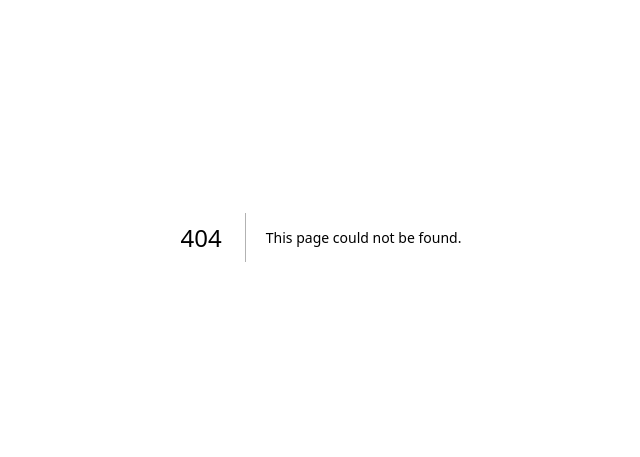
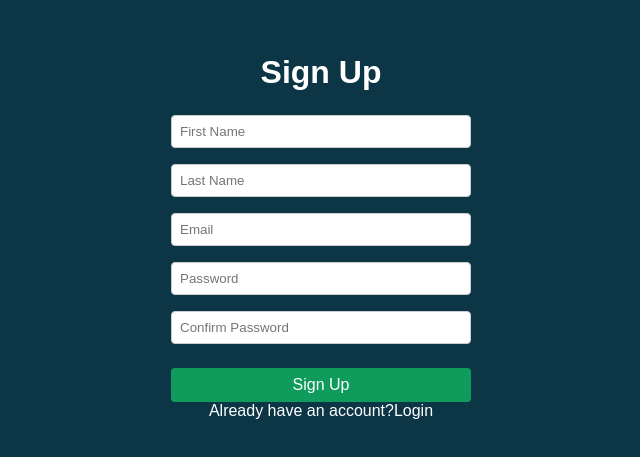
Before and after one commit to BilalSohailModi/movies-frontend, a Next.js app: page /signUp in a window 1280 px wide. Before the commit this address had no page. Shown: the part 163-620 px from the top of the page, without its empty margins (319-959 px from the left). Built offline with nearby package versions, Linux system fonts and the light colour scheme; no server answers.

Commit message:
feat: add login and signup

```diff
--- /dev/null
+++ b/src/app/signUp/page.tsx
@@ -0,0 +1,114 @@
+"use client";
+// src/pages/signup.tsx
+import React, { useEffect, useState } from "react";
+import styles from "../styles/SignUp.module.css"; // Importing CSS module
+import { me, signup } from "../services/authService";
+import { useRouter } from "next/navigation";
+import Link from "next/link";
+
+const SignUp: React.FC = () => {
+  const [firstName, setFirstName] = useState<string>("");
+  const [lastName, setLastName] = useState<string>("");
+
+  const [email, setEmail] = useState<string>("");
+  const [password, setPassword] = useState<string>("");
+  const [confirmPassword, setConfirmPassword] = useState<string>("");
+  const router = useRouter();
+  const [error, setError] = useState<string>("");
+  const [showError, setShowError] = useState<boolean>(false);
+
+  useEffect(() => {
+    const checkAuth = async () => {
+      try {
+        const response = await me();
+        router.push("/movies");
+      } catch (error) {}
+    };
+
+    checkAuth();
+  }, [router]);
+  const handleSubmit = async (event: React.FormEvent) => {
+    event.preventDefault();
+
+    // Handle sign-up logic here
+    try {
+      if (password !== confirmPassword) {
+        alert("passwords not matched");
+        throw { message: "passwords not matched" };
+      }
+      const user = await signup({
+        email,
+        password,
+        firstName,
+        lastName,
+      });
+      console.log("SignUp successful", user);
+      router.push("/movies");
+    } catch (error: any) {
+      console.error(error?.message);
+      setError(error?.message || "something went wrong");
+      setShowError(true);
+
+      // Handle error (show error message)
+    }
+  };
+
+  return (
+    <div className={styles.container}>
+      <h1 className={styles.title}>Sign Up</h1>
+      <form className={styles.form} onSubmit={handleSubmit}>
+        <input
+          type="text"
+          placeholder="First Name"
+          className={styles.input}
+          value={firstName}
+          onChange={(e) => setFirstName(e.target.value)}
+          required
+        />
+        <input
+          type="text"
+          placeholder="Last Name"
+          className={styles.input}
+          value={lastName}
+          onChange={(e) => setLastName(e.target.value)}
+          required
+        />
+        <input
+          type="email"
+          placeholder="Email"
+          className={styles.input}
+          value={email}
+          onChange={(e) => setEmail(e.target.value)}
+          required
+        />
+        <input
+          type="password"
+          placeholder="Password"
+          className={styles.input}
+          value={password}
+          onChange={(e) => setPassword(e.target.value)}
+          required
+        />
+        <input
+          type="password"
+          placeholder="Confirm Password"
+          className={styles.input}
+          value={confirmPassword}
+          onChange={(e) => setConfirmPassword(e.target.value)}
+          required
+        />
+        {showError ? <p className={styles.error}>{error}</p> : <></>}
+        <button type="submit" className={styles.button}>
+          Sign Up
+        </button>
+      </form>
+
+      <p>
+        Already have an account?
+        <Link href="/login">Login</Link>
+      </p>
+    </div>
+  );
+};
+
+export default SignUp;
--- /dev/null
+++ b/src/app/styles/SignIn.module.css
@@ -0,0 +1,84 @@
+.container {
+  min-height: 100vh;
+  display: flex;
+  justify-content: center;
+  align-items: center;
+  background: linear-gradient(to bottom, #0c3645, #00695c);
+}
+
+.card {
+  background-color: #092c39;
+  padding: 2rem;
+  border-radius: 8px;
+  box-shadow: 0px 4px 8px rgba(0, 0, 0, 0.1);
+  width: 100%;
+  max-width: 400px;
+}
+
+.title {
+  text-align: center;
+  font-size: 2rem;
+  font-weight: bold;
+  color: white;
+  margin-bottom: 1.5rem;
+}
+
+.inputGroup {
+  margin-bottom: 1.5rem;
+}
+
+.inputGroup label {
+  display: block;
+  color: #a7a7a7;
+  font-size: 0.875rem;
+  margin-bottom: 0.5rem;
+}
+
+.inputGroup input {
+  width: 100%;
+  padding: 0.75rem;
+  border-radius: 4px;
+  border: none;
+  background-color: #0c3645;
+  color: white;
+}
+
+.inputGroup input::placeholder {
+  color: #bdbdbd;
+}
+
+.rememberMe {
+  margin-bottom: 1.5rem;
+  color: #a7a7a7;
+}
+
+.rememberMe input {
+  margin-right: 0.5rem;
+}
+
+.loginButton {
+  width: 100%;
+  padding: 0.75rem;
+  border: none;
+  border-radius: 4px;
+  background-color: #00c853;
+  color: white;
+  font-size: 1rem;
+  font-weight: bold;
+  cursor: pointer;
+}
+
+.loginButton:hover {
+  background-color: #00e676;
+}
+
+/* Responsive Design for Mobile */
+@media (max-width: 600px) {
+  .card {
+    padding: 1.5rem;
+  }
+
+  .title {
+    font-size: 1.75rem;
+  }
+}
--- /dev/null
+++ b/src/app/styles/SignUp.module.css
@@ -0,0 +1,47 @@
+/* src/styles/SignUp.module.css */
+.container {
+  display: flex;
+  flex-direction: column;
+  align-items: center;
+  justify-content: center;
+  height: 100vh;
+  background-color: #0c3645;
+  color: white;
+}
+
+.title {
+  font-size: 2rem;
+  margin-bottom: 1rem;
+}
+
+.form {
+  display: flex;
+  flex-direction: column;
+  width: 300px;
+}
+
+.input {
+  padding: 0.5rem;
+  margin: 0.5rem 0;
+  border: 1px solid #ccc;
+  border-radius: 4px;
+}
+
+.button {
+  padding: 0.5rem;
+  margin-top: 1rem;
+  border: none;
+  border-radius: 4px;
+  background-color: #0f9b5b;
+  color: white;
+  cursor: pointer;
+  font-size: 1rem;
+}
+
+.button:hover {
+  background-color: #0d7a4e;
+}
+
+.error {
+    color:red
+}
```
Also changed, not shown: src/app/login/page.tsx (added, +98 -0 lines).
